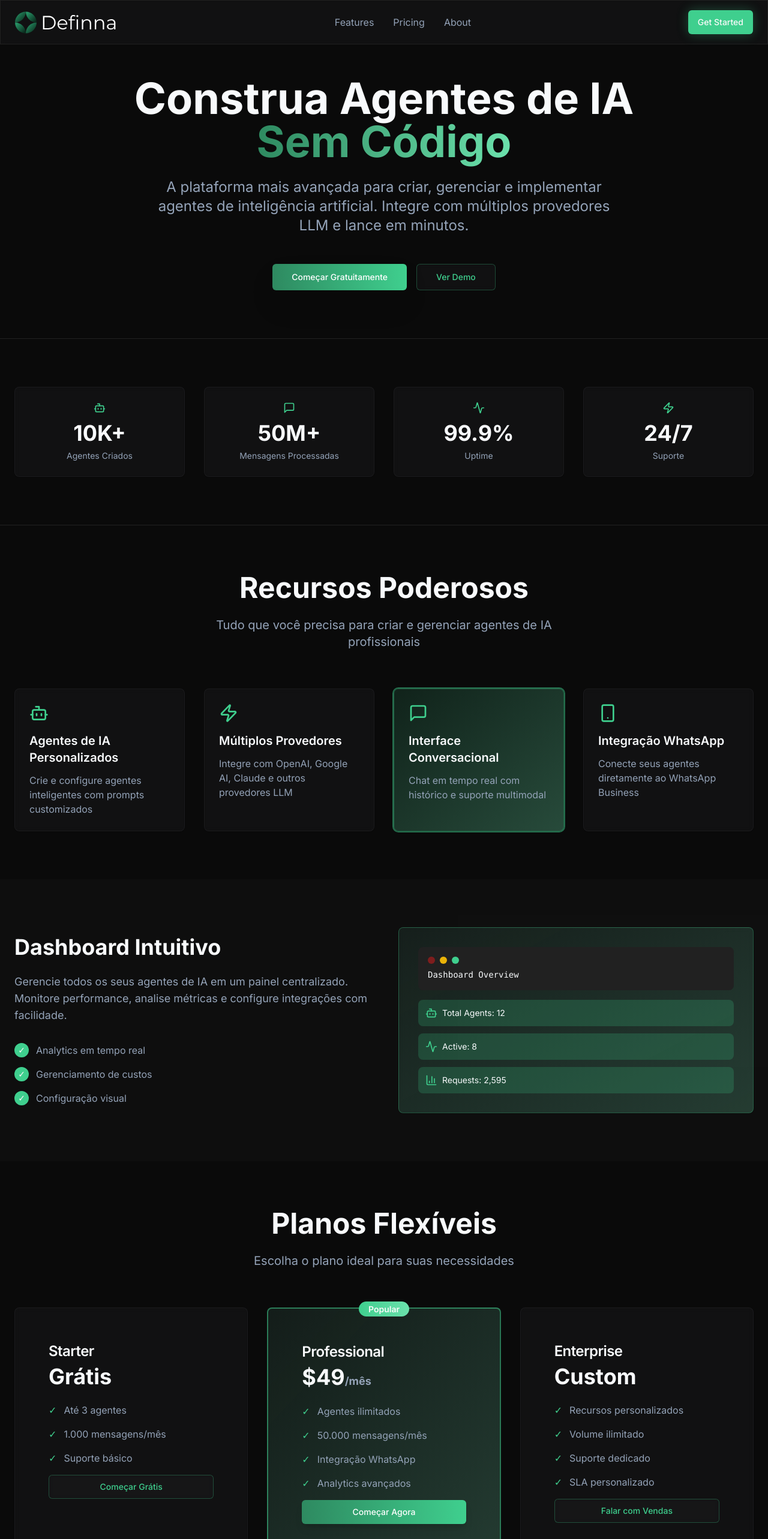
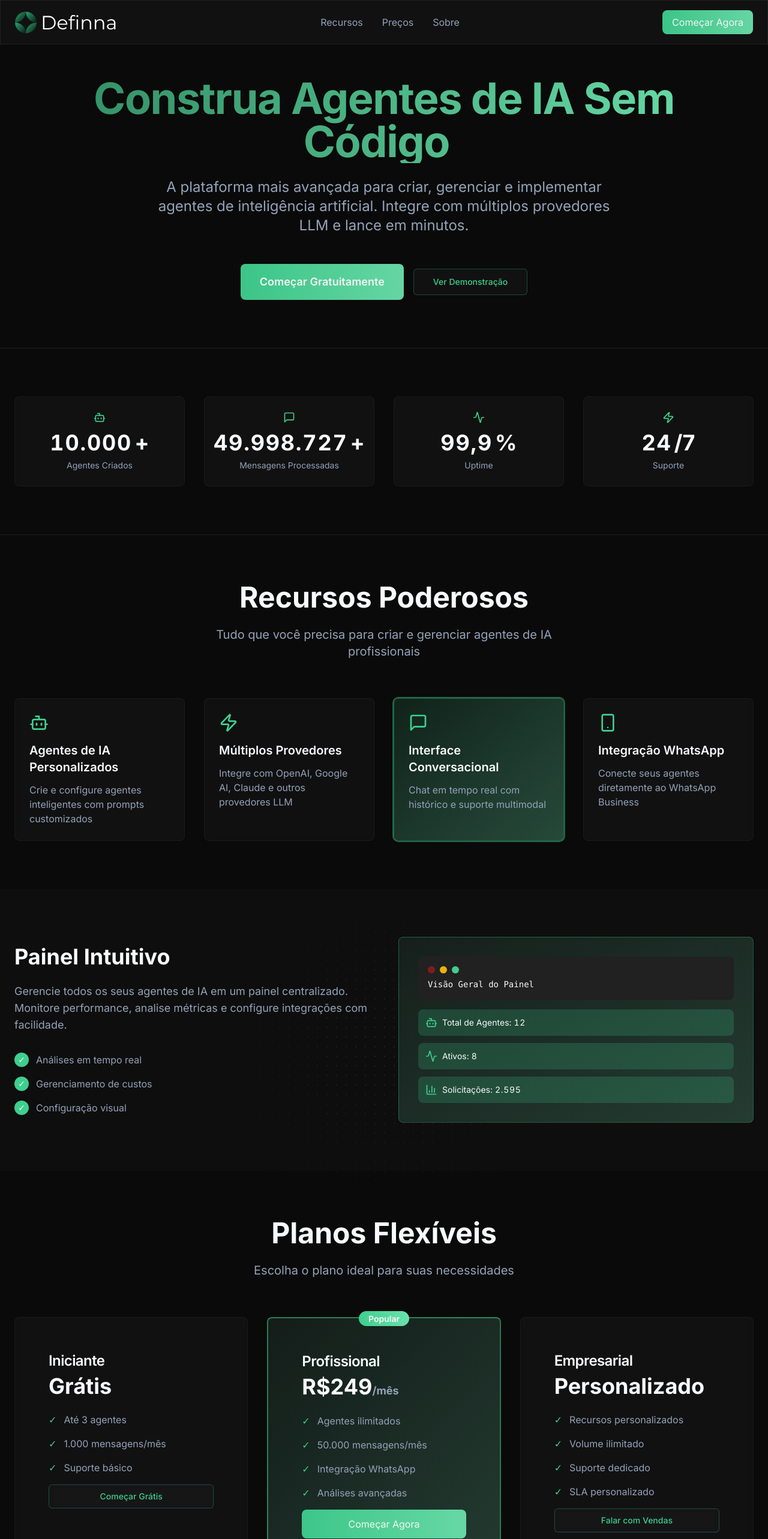
Before and after one commit to fsemanuel/definna-landing-page, a React (Vite) app: page / in a window 1280 px wide. Shown: the top 2566 px of the page at 60% size. Built offline with nearby package versions, Linux system fonts and the light colour scheme.

Commit message:
feat: update App.tsx with MagicUI animations and Portuguese translation

```diff
--- a/src/App.tsx
+++ b/src/App.tsx
@@ -3,6 +3,11 @@ import { Button } from './components/ui/button';
 import { Card, CardContent, CardHeader, CardTitle } from './components/ui/card';
 import { Bot, Zap, MessageSquare, Smartphone, Activity, BarChart3 } from 'lucide-react';
 import Logo from './components/icons/logo';
+import NumberTicker from './components/magicui/number-ticker';
+import TypingAnimation from './components/magicui/typing-animation';
+import PulsatingButton from './components/magicui/pulsating-button';
+import { DotPattern } from './components/magicui/dot-pattern';
+import { cn } from './lib/utils';
 
 function App() {
   const [isVisible, setIsVisible] = useState(false);
@@ -40,14 +45,22 @@ function App() {
   ];
 
   const stats = [
-    { number: '10K+', label: 'Agentes Criados', icon: <Bot className="h-5 w-5" /> },
-    { number: '50M+', label: 'Mensagens Processadas', icon: <MessageSquare className="h-5 w-5" /> },
-    { number: '99.9%', label: 'Uptime', icon: <Activity className="h-5 w-5" /> },
-    { number: '24/7', label: 'Suporte', icon: <Zap className="h-5 w-5" /> }
+    { number: 10000, suffix: '+', label: 'Agentes Criados', icon: <Bot className="h-5 w-5" /> },
+    { number: 50000000, suffix: '+', label: 'Mensagens Processadas', icon: <MessageSquare className="h-5 w-5" /> },
+    { number: 99.9, suffix: '%', label: 'Uptime', icon: <Activity className="h-5 w-5" /> },
+    { number: 24, suffix: '/7', label: 'Suporte', icon: <Zap className="h-5 w-5" /> }
   ];
 
   return (
-    <div className="min-h-screen bg-background">
+    <div className="min-h-screen bg-background relative">
+      {/* Background Pattern */}
+      <DotPattern
+        className={cn(
+          "[mask-image:radial-gradient(300px_circle_at_center,white,transparent)]",
+          "opacity-30"
+        )}
+      />
+
       {/* Header */}
       <header className="fixed top-0 w-full glass border-b border-border z-50">
         <nav className="max-w-7xl mx-auto px-6 py-4 flex justify-between items-center">
@@ -55,37 +68,35 @@ function App() {
             <Logo />
           </div>
           <div className="hidden md:flex space-x-8">
-            <a href="#features" className="text-muted-foreground hover:text-foreground transition-colors">Features</a>
-            <a href="#pricing" className="text-muted-foreground hover:text-foreground transition-colors">Pricing</a>
-            <a href="#about" className="text-muted-foreground hover:text-foreground transition-colors">About</a>
+            <a href="#features" className="text-muted-foreground hover:text-foreground transition-colors">Recursos</a>
+            <a href="#pricing" className="text-muted-foreground hover:text-foreground transition-colors">Preços</a>
+            <a href="#about" className="text-muted-foreground hover:text-foreground transition-colors">Sobre</a>
           </div>
-          <Button variant="brand" className="transform hover:scale-105">
-            Get Started
-          </Button>
+          <PulsatingButton className="transform hover:scale-105">
+            Começar Agora
+          </PulsatingButton>
         </nav>
       </header>
 
       {/* Hero Section */}
-      <section className="pt-32 pb-20 px-6">
+      <section className="pt-32 pb-20 px-6 relative">
         <div className="max-w-7xl mx-auto text-center">
           <div className={`transition-all duration-1000 ${isVisible ? 'opacity-100 translate-y-0' : 'opacity-0 translate-y-10'}`}>
-            <h1 className="text-5xl md:text-7xl font-bold text-foreground mb-6 leading-tight">
-              Construa Agentes de IA
-              <br />
-              <span className="bg-gradient-to-r from-brand-400 to-brand-600 bg-clip-text text-transparent">
-                Sem Código
-              </span>
-            </h1>
+            <TypingAnimation
+              text="Construa Agentes de IA Sem Código"
+              className="text-5xl md:text-7xl font-bold text-foreground mb-6 leading-tight bg-gradient-to-r from-brand-400 to-brand-600 bg-clip-text text-transparent"
+              duration={150}
+            />
             <p className="text-xl md:text-2xl text-muted-foreground max-w-3xl mx-auto mb-12 leading-relaxed">
               A plataforma mais avançada para criar, gerenciar e implementar agentes de inteligência artificial.
               Integre com múltiplos provedores LLM e lance em minutos.
             </p>
             <div className="flex flex-col sm:flex-row gap-4 justify-center items-center">
-              <Button variant="gradient-brand" size="lg" className="transform hover:scale-105 shadow-2xl">
+              <PulsatingButton className="px-8 py-4 text-lg font-semibold">
                 Começar Gratuitamente
-              </Button>
+              </PulsatingButton>
               <Button variant="glass-brand" size="lg">
-                Ver Demo
+                Ver Demonstração
               </Button>
             </div>
           </div>
@@ -93,7 +104,7 @@ function App() {
       </section>
 
       {/* Stats Section */}
-      <section className="py-20 border-y border-border">
+      <section className="py-20 border-y border-border relative">
         <div className="max-w-7xl mx-auto px-6">
           <div className="grid grid-cols-2 md:grid-cols-4 gap-8">
             {stats.map((stat, index) => (
@@ -102,7 +113,14 @@ function App() {
                   <div className="flex items-center justify-center mb-3 text-brand-500">
                     {stat.icon}
                   </div>
-                  <div className="text-3xl md:text-4xl font-bold text-foreground mb-2">{stat.number}</div>
+                  <div className="text-3xl md:text-4xl font-bold text-foreground mb-2 flex justify-center items-center">
+                    <NumberTicker
+                      value={stat.number}
+                      className="text-3xl md:text-4xl font-bold text-foreground"
+                      decimalPlaces={stat.number === 99.9 ? 1 : 0}
+                    />
+                    <span className="ml-1">{stat.suffix}</span>
+                  </div>
                   <div className="text-muted-foreground text-sm">{stat.label}</div>
                 </CardContent>
               </Card>
@@ -112,7 +130,7 @@ function App() {
       </section>
 
       {/* Features Section */}
-      <section id="features" className="py-20 px-6">
+      <section id="features" className="py-20 px-6 relative">
         <div className="max-w-7xl mx-auto">
           <div className="text-center mb-16">
             <h2 className="text-4xl md:text-5xl font-bold text-foreground mb-6">
@@ -143,19 +161,19 @@ function App() {
       </section>
 
       {/* Dashboard Preview */}
-      <section className="py-20 px-6 bg-muted/20">
+      <section className="py-20 px-6 bg-muted/20 relative">
         <div className="max-w-7xl mx-auto">
           <div className="grid lg:grid-cols-2 gap-12 items-center">
             <div>
               <h3 className="text-3xl md:text-4xl font-bold text-foreground mb-6">
-                Dashboard Intuitivo
+                Painel Intuitivo
               </h3>
               <p className="text-lg text-muted-foreground mb-8">
                 Gerencie todos os seus agentes de IA em um painel centralizado.
                 Monitore performance, analise métricas e configure integrações com facilidade.
               </p>
               <div className="space-y-4">
-                {['Analytics em tempo real', 'Gerenciamento de custos', 'Configuração visual'].map((item, index) => (
+                {['Análises em tempo real', 'Gerenciamento de custos', 'Configuração visual'].map((item, index) => (
                   <div key={index} className="flex items-center space-x-3">
                     <div className="w-6 h-6 bg-brand-500 rounded-full flex items-center justify-center">
                       <span className="text-primary-foreground text-sm">✓</span>
@@ -175,21 +193,27 @@ function App() {
                     <div className="w-3 h-3 bg-brand-500 rounded-full"></div>
                   </div>
                   <div className="text-foreground font-mono text-sm">
-                    Dashboard Overview
+                    Visão Geral do Painel
                   </div>
                 </div>
                 <div className="space-y-3">
                   <div className="bg-brand-500/20 rounded-lg p-3 flex items-center space-x-2">
                     <Bot className="h-5 w-5 text-brand-500" />
-                    <div className="text-foreground text-sm">Total Agents: 12</div>
+                    <div className="text-foreground text-sm flex items-center">
+                      Total de Agentes: <NumberTicker value={12} className="ml-1 text-foreground" />
+                    </div>
                   </div>
                   <div className="bg-brand-500/20 rounded-lg p-3 flex items-center space-x-2">
                     <Activity className="h-5 w-5 text-brand-500" />
-                    <div className="text-foreground text-sm">Active: 8</div>
+                    <div className="text-foreground text-sm flex items-center">
+                      Ativos: <NumberTicker value={8} className="ml-1 text-foreground" />
+                    </div>
                   </div>
                   <div className="bg-brand-500/20 rounded-lg p-3 flex items-center space-x-2">
                     <BarChart3 className="h-5 w-5 text-brand-500" />
-                    <div className="text-foreground text-sm">Requests: 2,595</div>
+                    <div className="text-foreground text-sm flex items-center">
+                      Solicitações: <NumberTicker value={2595} className="ml-1 text-foreground" />
+                    </div>
                   </div>
                 </div>
               </CardContent>
@@ -199,7 +223,7 @@ function App() {
       </section>
 
       {/* Pricing Section */}
-      <section id="pricing" className="py-20 px-6">
+      <section id="pricing" className="py-20 px-6 relative">
         <div className="max-w-7xl mx-auto">
           <div className="text-center mb-16">
             <h2 className="text-4xl md:text-5xl font-bold text-foreground mb-6">
@@ -214,7 +238,7 @@ function App() {
             {/* Starter Plan */}
             <Card variant="glass" className="p-8">
               <CardHeader>
-                <CardTitle className="text-2xl">Starter</CardTitle>
+                <CardTitle className="text-2xl">Iniciante</CardTitle>
                 <div className="text-4xl font-bold text-foreground">Grátis</div>
               </CardHeader>
               <CardContent className="space-y-4">
@@ -238,29 +262,29 @@ function App() {
                 </span>
               </div>
               <CardHeader>
-                <CardTitle className="text-2xl">Professional</CardTitle>
+                <CardTitle className="text-2xl">Profissional</CardTitle>
                 <div className="text-4xl font-bold text-foreground">
-                  $49<span className="text-lg text-muted-foreground">/mês</span>
+                  R$249<span className="text-lg text-muted-foreground">/mês</span>
                 </div>
               </CardHeader>
               <CardContent className="space-y-4">
-                {['Agentes ilimitados', '50.000 mensagens/mês', 'Integração WhatsApp', 'Analytics avançados'].map((feature, index) => (
+                {['Agentes ilimitados', '50.000 mensagens/mês', 'Integração WhatsApp', 'Análises avançadas'].map((feature, index) => (
                   <div key={index} className="flex items-center space-x-3">
                     <span className="text-brand-500">✓</span>
                     <span className="text-muted-foreground">{feature}</span>
                   </div>
                 ))}
-                <Button variant="gradient-brand" className="w-full mt-6">
+                <PulsatingButton className="w-full mt-6 py-3">
                   Começar Agora
-                </Button>
+                </PulsatingButton>
               </CardContent>
             </Card>
 
             {/* Enterprise Plan */}
             <Card variant="glass" className="p-8">
               <CardHeader>
-                <CardTitle className="text-2xl">Enterprise</CardTitle>
-                <div className="text-4xl font-bold text-foreground">Custom</div>
+                <CardTitle className="text-2xl">Empresarial</CardTitle>
+                <div className="text-4xl font-bold text-foreground">Personalizado</div>
               </CardHeader>
               <CardContent className="space-y-4">
                 {['Recursos personalizados', 'Volume ilimitado', 'Suporte dedicado', 'SLA personalizado'].map((feature, index) => (
@@ -279,7 +303,7 @@ function App() {
       </section>
 
       {/* CTA Section */}
-      <section className="py-20 px-6 bg-gradient-to-r from-brand-500/10 to-brand-600/10 border-t border-border">
+      <section className="py-20 px-6 bg-gradient-to-r from-brand-500/10 to-brand-600/10 border-t border-border relative">
         <div className="max-w-4xl mx-auto text-center">
           <h2 className="text-4xl md:text-5xl font-bold text-foreground mb-6">
             Pronto para Revolucionar seu Negócio?
@@ -288,11 +312,11 @@ function App() {
             Junte-se a milhares de empresas que já transformaram seu atendimento com nossos agentes de IA
           </p>
           <div className="flex flex-col sm:flex-row gap-4 justify-center">
-            <Button variant="gradient-brand" size="lg" className="transform hover:scale-105 shadow-2xl">
+            <PulsatingButton className="px-8 py-4 text-lg font-semibold shadow-2xl">
               Começar Gratuitamente
-            </Button>
+            </PulsatingButton>
             <Button variant="glass-brand" size="lg">
-              Agendar Demo
+              Agendar Demonstração
             </Button>
           </div>
         </div>
@@ -313,7 +337,7 @@ function App() {
             <div>
               <h4 className="text-foreground font-semibold mb-4">Produto</h4>
               <ul className="space-y-2">
-                <li><a href="#" className="text-muted-foreground hover:text-foreground transition-colors">Features</a></li>
+                <li><a href="#" className="text-muted-foreground hover:text-foreground transition-colors">Recursos</a></li>
                 <li><a href="#" className="text-muted-foreground hover:text-foreground transition-colors">Integrações</a></li>
                 <li><a href="#" className="text-muted-foreground hover:text-foreground transition-colors">API</a></li>
                 <li><a href="#" className="text-muted-foreground hover:text-foreground transition-colors">Segurança</a></li>
@@ -340,7 +364,7 @@ function App() {
           </div>
           <div className="border-t border-border mt-12 pt-8 text-center">
             <p className="text-muted-foreground">
-              © 2024 AI Platform. Todos os direitos reservados.
+              © 2024 Plataforma de IA. Todos os direitos reservados.
             </p>
           </div>
         </div>
```
